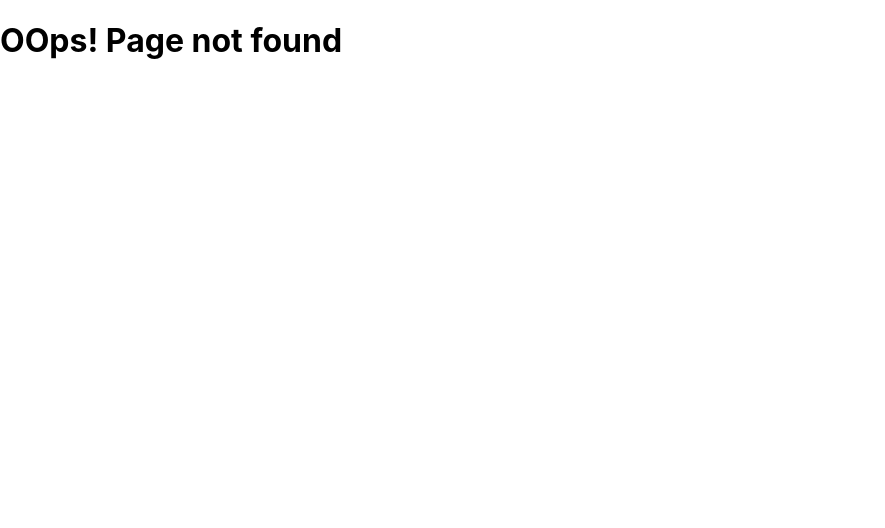
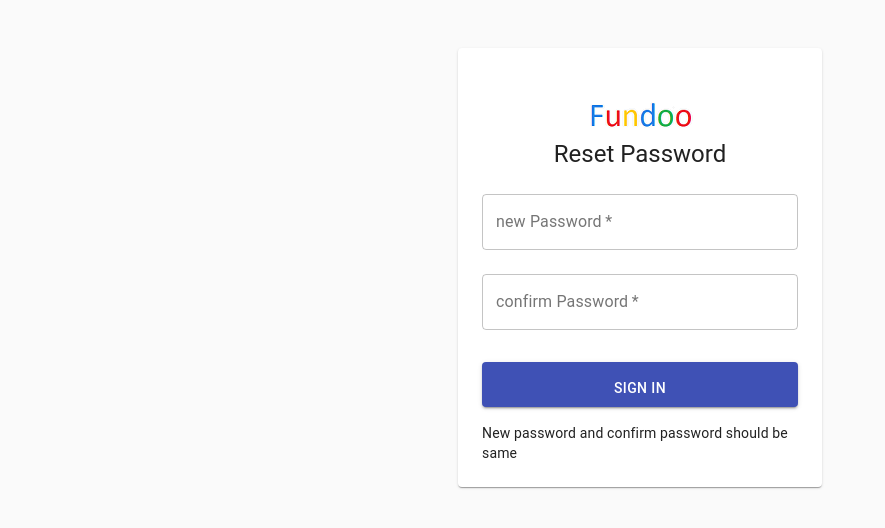
Before and after one commit to anubhav230/FundooApp_Frontend, a React (Create React App) app: page /resetpassword in a window 1280 px wide. Before the commit this address had no page. Shown: the top 528 px of the page, without its empty margins (0-885 px from the left). Built offline with nearby package versions, Linux system fonts and the light colour scheme; the HTML template or start-up script is replaced by a standard one.

Commit message:
feat: Added reset-password page with validations

```diff
--- a/src/App.jsx
+++ b/src/App.jsx
@@ -5,6 +5,7 @@ import LoginIn from './components/Login'
 import Error from './components/Error'
 import SignUp from './components/Register'
 import ForgetPassword from './components/ForgetPassword'
+import ResetPassword from './components/ResetPassword'
 
 function App() {
     return (
@@ -13,6 +14,7 @@ function App() {
                 <Route exact path="/" component={LoginIn} />
                 <Route path="/register" component={SignUp} />
                 <Route path="/forgetpassword" component={ForgetPassword} />
+                <Route path="/resetpassword" component={ResetPassword} />
                 <Route component={Error} />
             </Switch>
         </Router>
--- a/src/Components/ForgetPassword.jsx
+++ b/src/Components/ForgetPassword.jsx
@@ -44,9 +44,6 @@ const useStyles = makeStyles((theme) => ({
     error: {
         backgroundColor: "red"
     },
-    // span2:{
-    //     marginTop: theme.spacing(6),
-    // }
 }));
 
 
--- a/src/Components/ResetPassword.jsx
+++ b/src/Components/ResetPassword.jsx
@@ -0,0 +1,136 @@
+import React from 'react';
+import Button from '@material-ui/core/Button';
+import CssBaseline from '@material-ui/core/CssBaseline';
+import TextField from '@material-ui/core/TextField';
+import Link from '@material-ui/core/Link';
+import Grid from '@material-ui/core/Grid';
+import Typography from '@material-ui/core/Typography';
+import {makeStyles} from '@material-ui/core/styles';
+import Container from '@material-ui/core/Container';
+import Logo from '../../src/image/fundoologo.jpg';
+import Paper from '@material-ui/core/Paper';
+import {Formik} from "formik";
+import * as Yup from "yup";
+
+const useStyles = makeStyles((theme) => ({
+
+    form: {
+        width: '100%',
+        marginTop: theme.spacing(1),
+    },
+    submit: {
+        margin: theme.spacing(3, 0, 2),
+    },
+    span: {
+        color: "red",
+        fontSize: "1rem",
+        display: 'block',
+    },
+    layout: {
+        width: 'auto',
+        marginLeft: theme.spacing(2),
+        marginRight: theme.spacing(2),
+
+    },
+    paper: {
+        marginTop: theme.spacing(6),
+        marginBottom: theme.spacing(3),
+        paddingLeft: theme.spacing(1.5),
+        paddingRight: theme.spacing(1.5),
+        display: 'flex',
+        flexDirection: 'column',
+        alignItems: 'center',
+    },
+    error: {
+        backgroundColor: "red"
+    }
+}));
+
+
+const validationSchema = Yup.object().shape({
+    password: Yup.string()
+        .min(4, "Must have minimum 4 Charachters")
+        .required("Password required!").matches(/(?=.*[0-9])/, "Password must contain a number."),
+    confirmPassword: Yup.string()
+        .oneOf([Yup.ref('password'), null], 'confirm password should be same as new passwprd')
+        .required()
+});
+
+export default function ResetPassword() {
+    const classes = useStyles();
+    return (
+        <Formik
+            initialValues={{email: "", password: ""}}
+            validationSchema={validationSchema}>
+            {({values, errors, touched, handleChange, handleBlur, handleSubmit}) => (
+                <Container component="main" maxWidth="xs">
+                    <CssBaseline />
+                    <main className={classes.layout}>
+                        <Paper className={classes.paper}>
+                            <div className={classes.paper}>
+                                <img src={Logo} />
+                                <Typography component="h1" variant="h5">
+                                    Reset Password
+                                </Typography>
+                                <form className={classes.form} noValidate onSubmit={handleSubmit}>
+                                    <TextField
+                                        variant="outlined"
+                                        margin="normal"
+                                        required
+                                        fullWidth
+                                        name="password"
+                                        label="new Password"
+                                        type="password"
+                                        id="password"
+                                        autoComplete="current-password"
+                                        value={values.password}
+                                        onChange={handleChange}
+                                        onBlur={handleBlur}
+                                        className={errors.password && touched.password && "error"}
+                                    />
+                                    {errors.password && touched.password && (
+                                        <div className="input-feedback">{errors.password}</div>
+                                    )}
+                                    <TextField
+                                        variant="outlined"
+                                        margin="normal"
+                                        required
+                                        fullWidth
+                                        name="confirmPassword"
+                                        label="confirm Password"
+                                        type="password"
+                                        id="confirmPassword"
+                                        autoComplete="current-password"
+                                        value={values.confirmPassword}
+                                        onChange={handleChange}
+                                        onBlur={handleBlur}
+                                        className={errors.confirmPassword && touched.confirmPassword && "error"}
+                                    />
+                                    {errors.confirmPassword && touched.confirmPassword && (
+                                        <div className="input-feedback">{errors.confirmPassword}</div>
+                                    )}
+                                    <Button
+                                        type="submit"
+                                        fullWidth
+                                        variant="contained"
+                                        color="primary"
+                                        className={classes.submit}
+                                    >
+                                        Sign In
+                                    </Button>
+                                    <Grid container>
+                                        <Grid item xs>
+                                            <span href="#" variant="body2">
+                                                New password and confirm password should be same
+                                            </span>
+                                        </Grid>
+                                    </Grid>
+                                </form>
+                            </div>
+                        </Paper>
+                    </main>
+                </Container>
+            )}
+        </Formik>
+    )
+}
```
